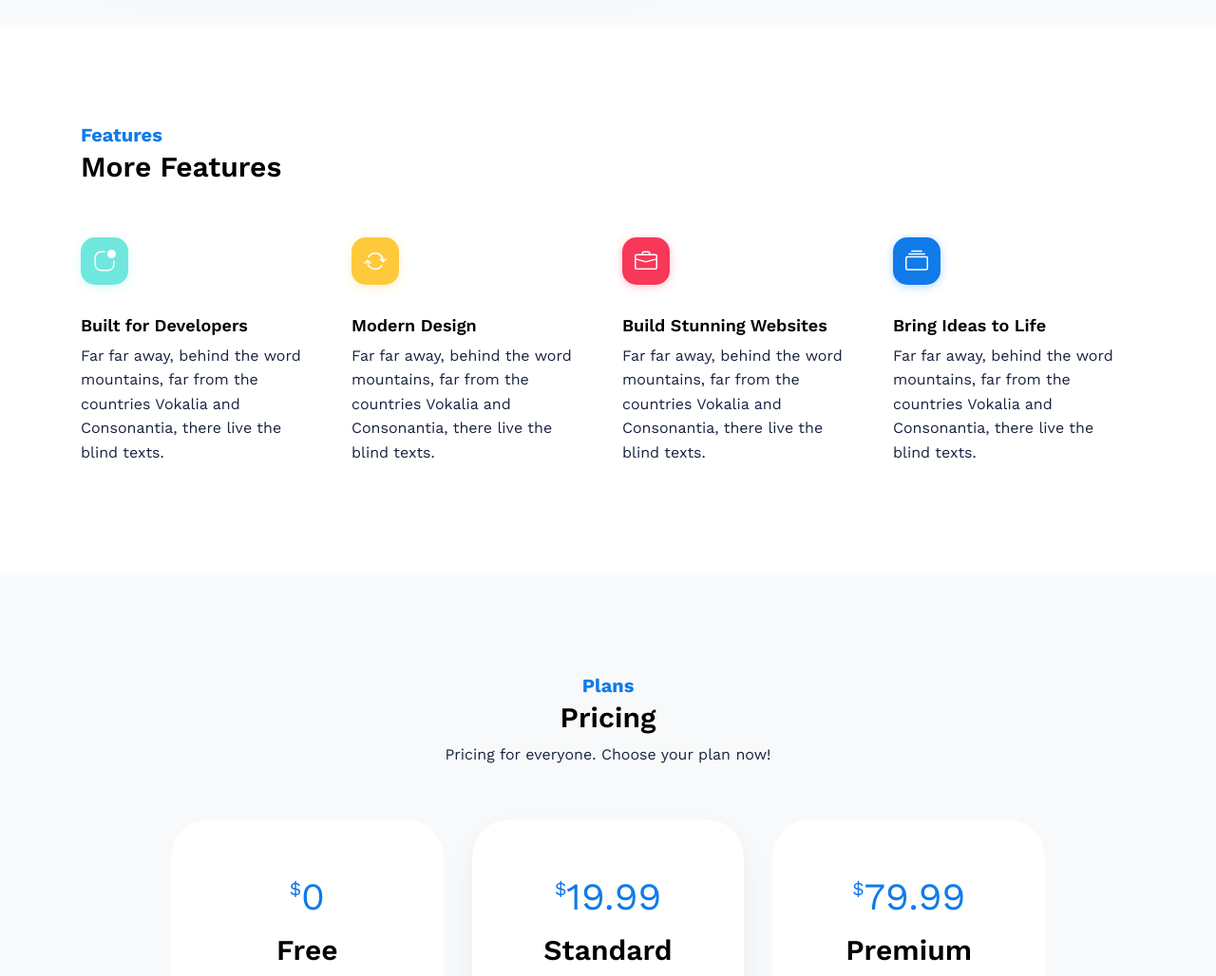
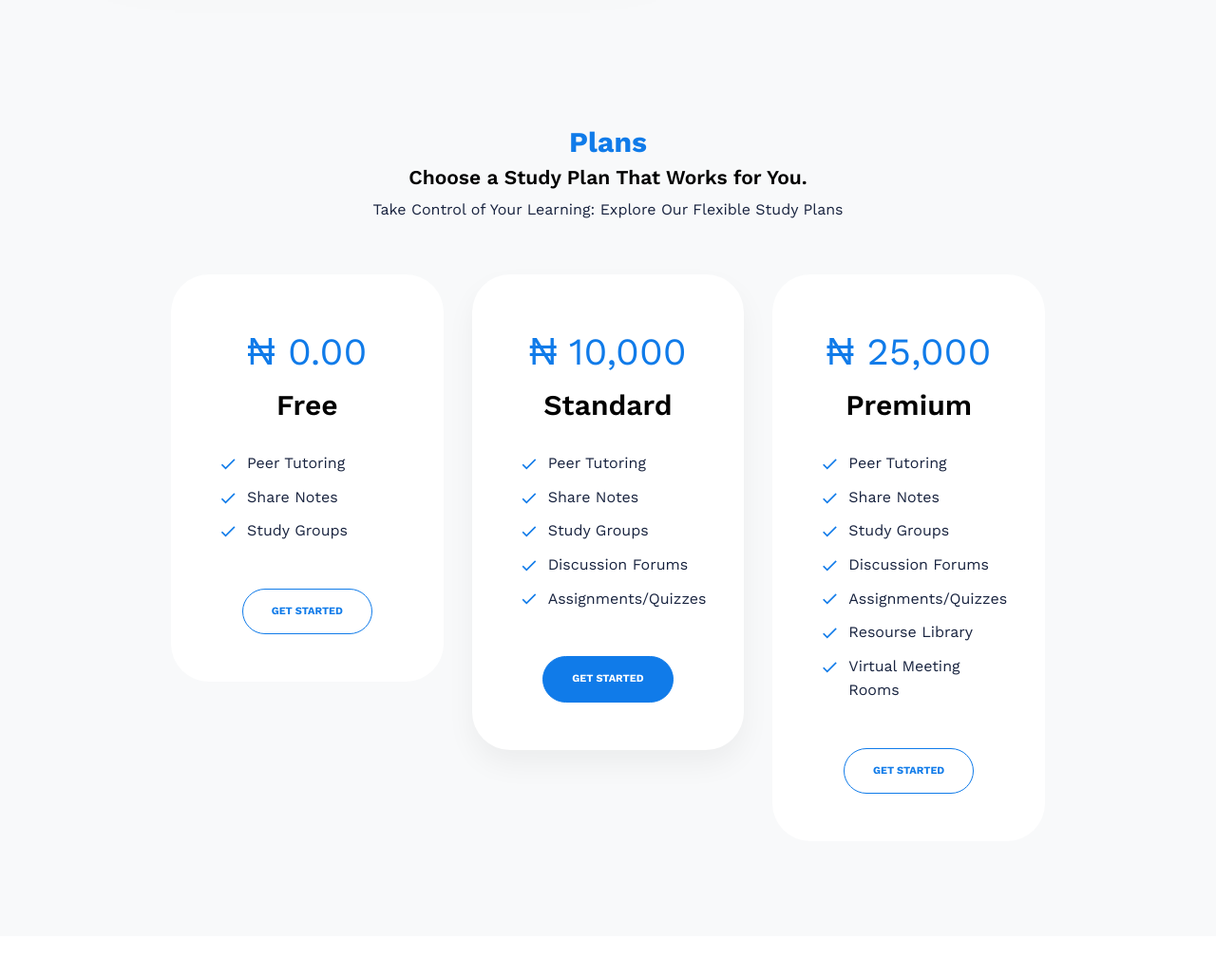
Before and after one commit to Anonymous-nerds/collaborative-study-hubs-landing, a website: page index.html in a window 1280 px wide. Shown: the part 3000-4028 px from the top of the page at 95% size. Drawn offline with nearby package versions, Linux system fonts and the light colour scheme; files whose address does not match are found by name.

Commit message:
commented more features section updated plan section

```diff
--- a/index.html
+++ b/index.html
@@ -442,7 +442,7 @@
     </div> <!-- /.container -->
   </div> <!-- /.untree_co-section -->
 
-  <div class="untree_co-section">
+  <!-- <div class="untree_co-section">
     <div class="container">
 
       <div class="row">
@@ -458,13 +458,13 @@
                 <path fill-rule="evenodd" d="M5.5 2A3.5 3.5 0 0 0 2 5.5v5A3.5 3.5 0 0 0 5.5 14h5a3.5 3.5 0 0 0 3.5-3.5V8a.5.5 0 0 1 1 0v2.5a4.5 4.5 0 0 1-4.5 4.5h-5A4.5 4.5 0 0 1 1 10.5v-5A4.5 4.5 0 0 1 5.5 1H8a.5.5 0 0 1 0 1H5.5z"/>
                 <path d="M16 3a3 3 0 1 1-6 0 3 3 0 0 1 6 0z"/>
               </svg>
-            </div> <!-- /.icon -->
+            </div> /.icon
             <div class="service-contents">
               <h3>Built for Developers</h3>
               <p>Far far away, behind the word mountains, far from the countries Vokalia and Consonantia, there live the blind texts.</p>
-            </div> <!-- /.service-contents-->
-          </div> <!-- /.service -->
-        </div> <!-- /.col-lg-3 -->
+            </div> /.service-contents
+          </div>  /.service
+        </div>  /.col-lg-3
 
         <div class="col-md-6 mb-4 mb-lg-0 col-lg-3" data-aos="fade-up" data-aos-delay="100">
           <div class="service">
@@ -473,54 +473,54 @@
                 <path fill-rule="evenodd" d="M2.854 7.146a.5.5 0 0 0-.708 0l-2 2a.5.5 0 1 0 .708.708L2.5 8.207l1.646 1.647a.5.5 0 0 0 .708-.708l-2-2zm13-1a.5.5 0 0 0-.708 0L13.5 7.793l-1.646-1.647a.5.5 0 0 0-.708.708l2 2a.5.5 0 0 0 .708 0l2-2a.5.5 0 0 0 0-.708z"/>
                 <path fill-rule="evenodd" d="M8 3a4.995 4.995 0 0 0-4.192 2.273.5.5 0 0 1-.837-.546A6 6 0 0 1 14 8a.5.5 0 0 1-1.001 0 5 5 0 0 0-5-5zM2.5 7.5A.5.5 0 0 1 3 8a5 5 0 0 0 9.192 2.727.5.5 0 1 1 .837.546A6 6 0 0 1 2 8a.5.5 0 0 1 .501-.5z"/>
               </svg>
-            </div> <!-- /.icon -->
+            </div>  /.icon
             <div class="service-contents">
               <h3>Modern Design</h3>
               <p>Far far away, behind the word mountains, far from the countries Vokalia and Consonantia, there live the blind texts.</p>
-            </div> <!-- /.service-contents-->
-          </div> <!-- /.service -->
-        </div> <!-- /.col-lg-3 -->
+            </div>  /.service-contents
+          </div>  /.service
+        </div>  /.col-lg-3  -->
 
-        <div class="col-md-6 mb-4 mb-lg-0 col-lg-3" data-aos="fade-up" data-aos-delay="200">
+        <!-- <div class="col-md-6 mb-4 mb-lg-0 col-lg-3" data-aos="fade-up" data-aos-delay="200">
           <div class="service">
             <div class="service-icon color-3 mb-4">
               <svg class="bi bi-briefcase" width="1em" height="1em" viewBox="0 0 16 16" fill="currentColor" xmlns="http://www.w3.org/2000/svg">
                 <path fill-rule="evenodd" d="M0 12.5A1.5 1.5 0 0 0 1.5 14h13a1.5 1.5 0 0 0 1.5-1.5v-6h-1v6a.5.5 0 0 1-.5.5h-13a.5.5 0 0 1-.5-.5v-6H0v6z"/>
                 <path fill-rule="evenodd" d="M0 4.5A1.5 1.5 0 0 1 1.5 3h13A1.5 1.5 0 0 1 16 4.5v2.384l-7.614 2.03a1.5 1.5 0 0 1-.772 0L0 6.884V4.5zM1.5 4a.5.5 0 0 0-.5.5v1.616l6.871 1.832a.5.5 0 0 0 .258 0L15 6.116V4.5a.5.5 0 0 0-.5-.5h-13zM5 2.5A1.5 1.5 0 0 1 6.5 1h3A1.5 1.5 0 0 1 11 2.5V3h-1v-.5a.5.5 0 0 0-.5-.5h-3a.5.5 0 0 0-.5.5V3H5v-.5z"/>
               </svg>
-            </div> <!-- /.icon -->
-            <div class="service-contents">
-              <h3>Build Stunning Websites</h3>
+            </div> /.icon -->
+       <!--  <div class="service-contents">
+          <h3>Build Stunning Websites</h3>
               <p>Far far away, behind the word mountains, far from the countries Vokalia and Consonantia, there live the blind texts.</p>
-            </div> <!-- /.service-contents-->
-          </div> <!-- /.service -->
-        </div> <!-- /.col-lg-3 -->
+            </div> /.service-contents
+          </div>  /.service
+        </div> /.col-lg-3 -->
 
-        <div class="col-md-6 mb-4 mb-lg-0 col-lg-3" data-aos="fade-up" data-aos-delay="300">
+        <!-- <div class="col-md-6 mb-4 mb-lg-0 col-lg-3" data-aos="fade-up" data-aos-delay="300">
           <div class="service">
             <div class="service-icon color-4 mb-4">
               <svg class="bi bi-collection" width="1em" height="1em" viewBox="0 0 16 16" fill="currentColor" xmlns="http://www.w3.org/2000/svg">
                 <path fill-rule="evenodd" d="M14.5 13.5h-13A.5.5 0 0 1 1 13V6a.5.5 0 0 1 .5-.5h13a.5.5 0 0 1 .5.5v7a.5.5 0 0 1-.5.5zm-13 1A1.5 1.5 0 0 1 0 13V6a1.5 1.5 0 0 1 1.5-1.5h13A1.5 1.5 0 0 1 16 6v7a1.5 1.5 0 0 1-1.5 1.5h-13zM2 3a.5.5 0 0 0 .5.5h11a.5.5 0 0 0 0-1h-11A.5.5 0 0 0 2 3zm2-2a.5.5 0 0 0 .5.5h7a.5.5 0 0 0 0-1h-7A.5.5 0 0 0 4 1z"/>
               </svg>
-            </div> <!-- /.icon -->
+            </div>  /.icon
             <div class="service-contents">
               <h3>Bring Ideas to Life</h3>
               <p>Far far away, behind the word mountains, far from the countries Vokalia and Consonantia, there live the blind texts.</p>
-            </div> <!-- /.service-contents-->
-          </div> <!-- /.service -->
-        </div> <!-- /.col-lg-3 -->
-      </div> <!-- /.row -->
-    </div> <!-- /.container -->
-  </div> <!-- /.untree_co-section -->
+            </div>  /.service-contents
+          </div> /.service
+        </div> /.col-lg-3
+      </div>  /.row
+    </div>  /.container
+  </div>  /.untree_co-section  -->
 
   <div class="untree_co-section bg-light" id="pricing-section">
     <div class="container">
 
       <div class="row pricing-title">
         <div class="col-12 text-center" data-aos="fade-up" data-aos-delay="0">
-          <span class="caption">Plans</span>
-          <h2 class="heading">Pricing</h2>
-          <p>Pricing for everyone. Choose your plan now!</p>
+          <span class="caption" style="font-size: 30px;">Plans</span>
+          <h2 class="heading" style="font-size: 21px;"> Choose a Study Plan That Works for You.</h2>
+          <p>Take Control of Your Learning: Explore Our Flexible Study Plans</p>
         </div>
       </div> <!-- /.row -->
 
@@ -531,13 +531,13 @@
               <div class="pricing">
                 <div class="body">
                   <div class="price">
-                    <span class="price"><sup>$</sup><span>0</span></span>
+                    <span class="price">&#8358; 0.00</span>
                     <span class="d-block plan mb-4">Free</span>
                   </div>
                   <ul class="list-unstyled ul-check primary mb-5">
-                    <li>There live the blind texts</li>
-                    <li>Far far away behind the word</li>
-                    <li>Far from the countries Vokalia and Consonantia</li>
+                    <li>Peer Tutoring</li>
+                    <li>Share Notes</li>
+                    <li>Study Groups</li>
                   </ul>
                   <p class="text-center mb-0"><a href="#" class="btn btn-outline-primary">Get Started</a></p>
                 </div>
@@ -548,13 +548,15 @@
               <div class="pricing active">
                 <div class="body">
                   <div class="price">
-                    <span class="price"><sup>$</sup><span>19.99</span></span>
+                    <span class="price">&#8358; 10,000</span>
                     <span class="d-block plan mb-4">Standard</span>
                   </div>
                   <ul class="list-unstyled ul-check primary mb-5">
-                    <li>There live the blind texts</li>
-                    <li>Far far away behind the word</li>
-                    <li>Far from the countries Vokalia and Consonantia</li>
+                    <li>Peer Tutoring</li>
+                    <li>Share Notes</li>
+                    <li>Study Groups</li>
+                    <li>Discussion Forums</li>
+                    <li>Assignments/Quizzes</li>
                   </ul>
                   <p class="text-center mb-0"><a href="#" class="btn btn-primary">Get Started</a></p>
                 </div>
@@ -567,13 +569,18 @@
 
                 <div class="body">
                   <div class="price">
-                    <span class="price"><sup>$</sup><span>79.99</span></span>
+                    <span class="price">&#8358; 25,000</span>
                     <span class="d-block plan mb-4">Premium</span>
                   </div>
                   <ul class="list-unstyled ul-check primary mb-5">
-                    <li>There live the blind texts</li>
-                    <li>Far far away behind the word</li>
-                    <li>Far from the countries Vokalia and Consonantia</li>
+                    <li>Peer Tutoring</li>
+                    <li>Share Notes</li>
+                    <li>Study Groups</li>
+                    <li>Discussion Forums</li>
+                    <li>Assignments/Quizzes</li>
+                    <li>Resourse Library</li>
+                    <li>Virtual Meeting Rooms</li>
+
                   </ul>
                   <p class="text-center mb-0"><a href="#" class="btn btn-outline-primary">Get Started</a></p>
                 </div>
```
